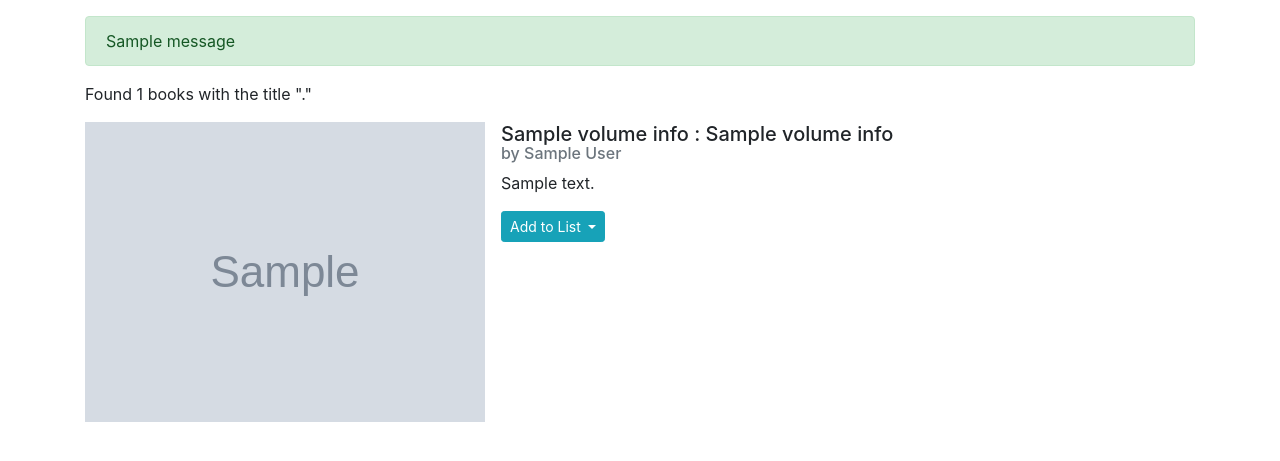
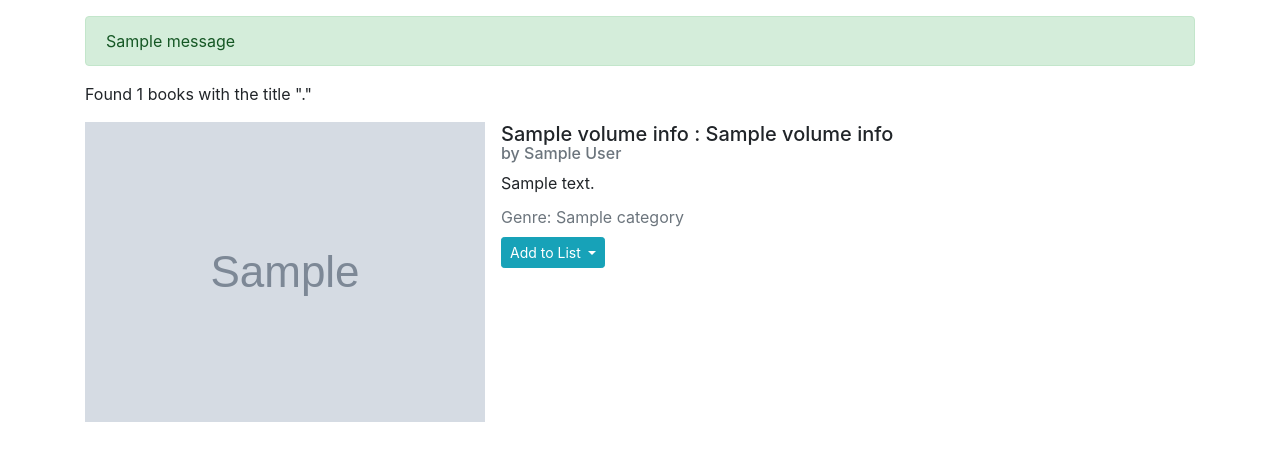
Before and after one commit to mariered0/29_Capstone-project1, a Flask app: template Booklyn/templates/search_result.html in a window 1280 px wide. Shown: the part 56-517 px from the top of the page. Run offline with Flask 2, Linux system fonts and the light colour scheme; the template is opened without the code that fills it: most values are stand-ins (such as "Sample title", 1, 10 or a date in 2020); grey boxes marked "Sample" are stand-in pictures; one stand-in notice (Sample message) is shown.

Commit message:
add functionality to add data to Publisher, Author, Category, and Book tables

```diff
--- a/Booklyn/app.py
+++ b/Booklyn/app.py
@@ -7,7 +7,7 @@ from forms import UserAddForm, LoginForm
 from secret import GOOGLE_BOOKS_API_KEY
 from models import db, connect_db, User, Author, Publisher, Category, Book, Review
 
-import requests
+import requests, ast
 
 CURR_USER_KEY = 'curr_user'
 
@@ -17,7 +17,7 @@ app.config['SQLALCHEMY_DATABASE_URI'] = 'postgresql:///booklyn_db'
 app.config['SQLALCHEMY_TRACK_MODIFICATIONS'] = False
 
 #this echo allows us to see the SQL lines that happen in background
-app.config['SQLALCHEMY_ECHO'] = False
+app.config['SQLALCHEMY_ECHO'] = True
 app.config['DEBUG_TB_INTERCEPT_REDIRECTS'] = False
 
 
@@ -36,10 +36,10 @@ url = 'https://www.googleapis.com/books/v1'
 def search():
     """Get book data."""
     search = request.args.get('q')
-    print(GOOGLE_BOOKS_API_KEY)
+    # print(GOOGLE_BOOKS_API_KEY)
     res = requests.get(f'{url}/volumes', params={'key': GOOGLE_BOOKS_API_KEY, 'q': search} )
     result = res.json()
-    print('result', result)
+    # print('result', result)
     return render_template('search_result.html', result=result, search=search)
 
 
@@ -144,21 +144,93 @@ def logout():
 def add_want_to_read():
     """Add book to want_to_read list."""
 
-    # if not g.user:
-    #     flash("Access unauthorized.", 'danger')
-    #     return redirect('/')
+    print('user', g.user)
+    if not g.user:
+        flash("Access unauthorized.", 'danger')
+        return redirect('/')
 
-    # book = Book.query.get_or_404(book_id)
-    # if not book:
-    res = request.form
+    data = {}
     for key, value in request.form.items():
         print("item: {0}, data: {1}".format(key, value))
-        key = value
-        print(value)
+        data[key] = value
+
+    # Create author data in db
+    authors = ast.literal_eval(data['author'])
+    if len(authors) != 1:
+        for author in authors:
+            if not Author.query.filter(Author.author == author).all():
+                print('went through author')
+                new_author = Author(author=author)
+                db.session.add(new_author)
+                db.session.commit()
+    else:
+        if not Author.query.filter(Author.author == authors[0]).all():
+                print('went through author else')
+                new_author = Author(author=authors[0])
+                db.session.add(new_author)
+                db.session.commit()
+
+    # Create category data in db
+    categories = ast.literal_eval(data['category'])
+    print('categories', categories[0])
+    if len(categories) != 1:
+        for category in categories:
+            if not Category.query.filter(Category.category == category).all():
+                print('went through category')
+                new_category = Category(category=category)
+                db.session.add(new_category)
+                db.session.commit()
+    else:
+        if not Category.query.filter(Category.category == categories[0]).all():
+            print('went through category else')
+            new_category = Category(category=categories[0])
+            print('category', categories[0])
+            db.session.add(new_category)
+            db.session.commit()
 
 
+    publisher = data['publisher']
+    if not Publisher.query.filter(Publisher.publisher == publisher).all():
+        new_publisher = Publisher(publisher=publisher)
+        print('went through publisher')
+        db.session.add(new_publisher)
+        db.session.commit()
+
+    title = data['title']
+    subtitle = data['subtitle']
+    published_date = data['published_date']
+    thumbnail = data['thumbnail']
+
+    if len(authors) == 1:
+        author = Author.query.filter_by(author=authors[0]).first()
+        author_id = author.id
+
+    else:
+        author_id = []
+        for author in authors:
+            author = Author.query.filter_by(author=author).first()
+            author_id.append(author.id)
+
+
+    if len(categories) == 1:
+        category = Category.query.filter_by(category=categories[0]).first()
+        category_id = category.id
+    else:
+        category_id = []
+        for category in categories:
+            category = Category.query.filter_by(category=category).first()
+            category_id.append(category.id)
+
+    publisher = Publisher.query.filter_by(publisher=publisher).first()
+    publisher_id = publisher.id
+
+
+    if not Book.query.filter_by(title=title).first():
+        print('went through book')
+        new_book = Book(title=title, subtitle=subtitle, thumbnail=thumbnail, published_date=published_date, author_id=author_id, category_id=category_id, publisher_id=publisher_id)
+        db.session.add(new_book)
+        db.session.commit()
+
     print('**********************')
-    print('data received', author)
 
-    #    author = Author(author=)
     return redirect('/')
--- a/Booklyn/models.py
+++ b/Booklyn/models.py
@@ -48,7 +48,7 @@ class Book(db.Model):
 
     id = db.Column(db.Integer, primary_key=True)
     title = db.Column(db.Text, nullable=False)
-    subtitle = db.Column(db.Text, nullable=False)
+    subtitle = db.Column(db.Text, nullable=True)
     thumbnail = db.Column(db.Text, default='/static/images/cover-not-available.png')
     published_date = db.Column(db.DateTime, nullable=False)
     author_id = db.Column(db.Integer, db.ForeignKey('authors.id'), nullable=False)
--- a/Booklyn/templates/search_result.html
+++ b/Booklyn/templates/search_result.html
@@ -26,6 +26,13 @@
       <p class="card-text">
         {{ book.volumeInfo.description | truncate(300)}}
       </p>
+      <p class="card-subtitle mb-2 text-muted">
+        Genre:
+        {% for category in book.volumeInfo.categories %}
+        {{ category }}
+        {{ "," if not loop.last else "" }}
+        {% endfor %}
+      </p>
       <div class="btn-group">
         <button class="btn btn-info btn-sm dropdown-toggle" type="button" data-toggle="dropdown" aria-haspopup="true"
           aria-expanded="false">
@@ -35,7 +42,13 @@
           <form action="/users/add_want_to_read" method="post">
             <input type="hidden" name="author" value="{{ book.volumeInfo.authors }}">
             <input type="hidden" name="publisher" value="{{ book.volumeInfo.publisher }}">
+            <input type="hidden" name="category" value="{{ book.volumeInfo.categories }}">
+
             <input type="hidden" name="title" value="{{ book.volumeInfo.title }}">
+            <input type="hidden" name="subtitle" value="{{ book.volumeInfo.subtitle }}">
+            <input type="hidden" name="published_date" value="{{ book.volumeInfo.publishedDate }}">
+            <input type="hidden" name="thumbnail" value="{{ book.volumeInfo.imageLinks.smallThumbnail }}">
+
             <button class="dropdown-item">Want to Read</button>
           </form>
 
```
